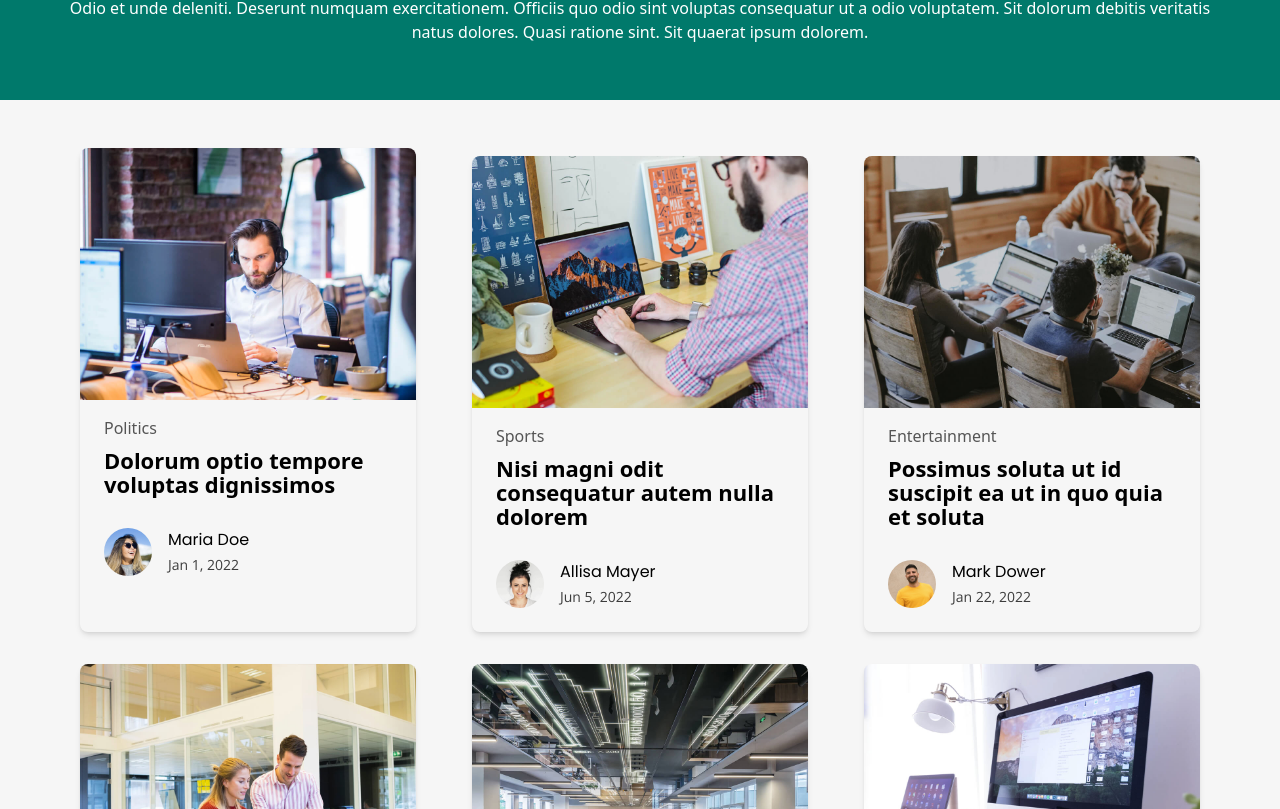
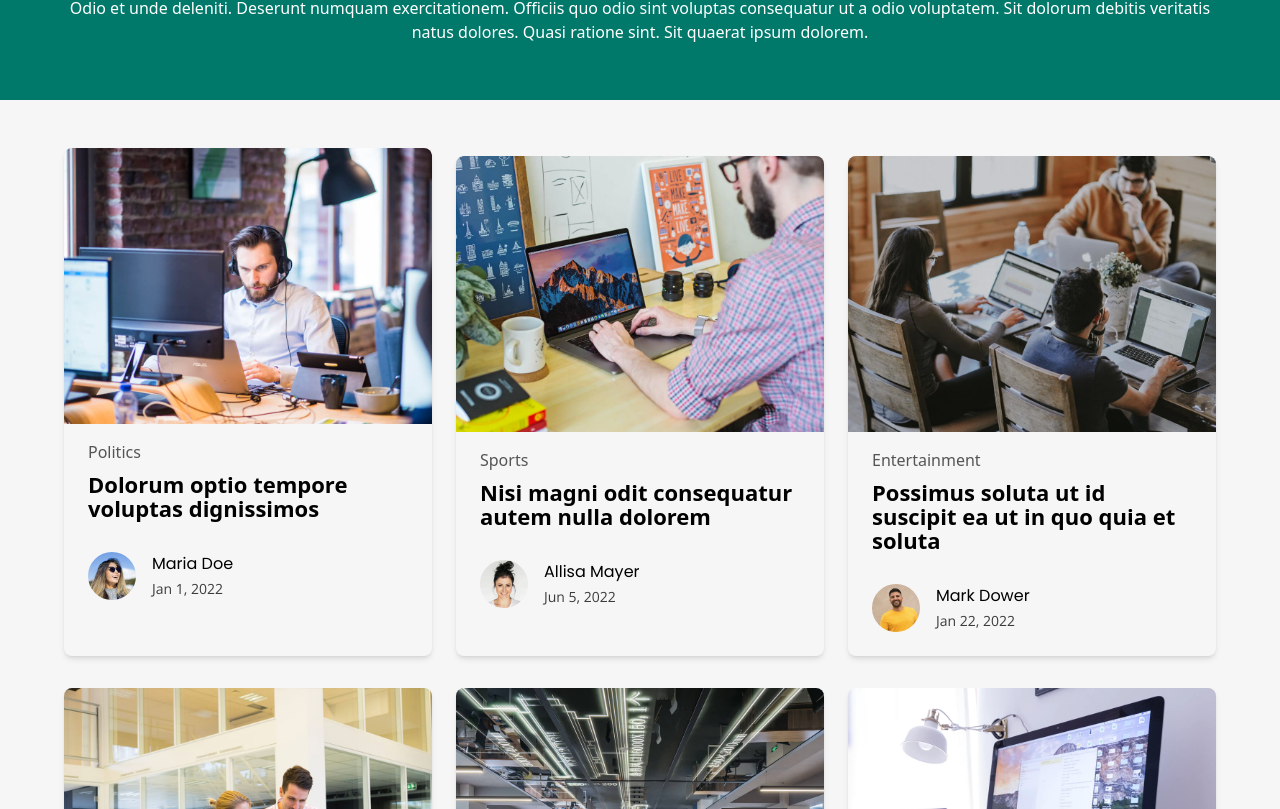
Before and after one commit to hafiz1379/impact-business-website, a React (Create React App) app: page / in a window 1280 px wide. Shown: the part 6451-7260 px from the top of the page. Built offline with nearby package versions, Linux system fonts and the light colour scheme.

Commit message:
Remove unnecessary class from BlogCard component

```diff
--- a/src/components/Blog/BlogCard.jsx
+++ b/src/components/Blog/BlogCard.jsx
@@ -2,7 +2,7 @@
 
 function BlogCard({ img1, job, desc, img2, name, date }) {
   return (
-    <div className="mx-4 rounded-lg shadow-md space-y-4">
+    <div className=" rounded-lg shadow-md space-y-4">
       <div>
         <img src={img1} alt=""  className="rounded-t-lg" />
       </div>
```
